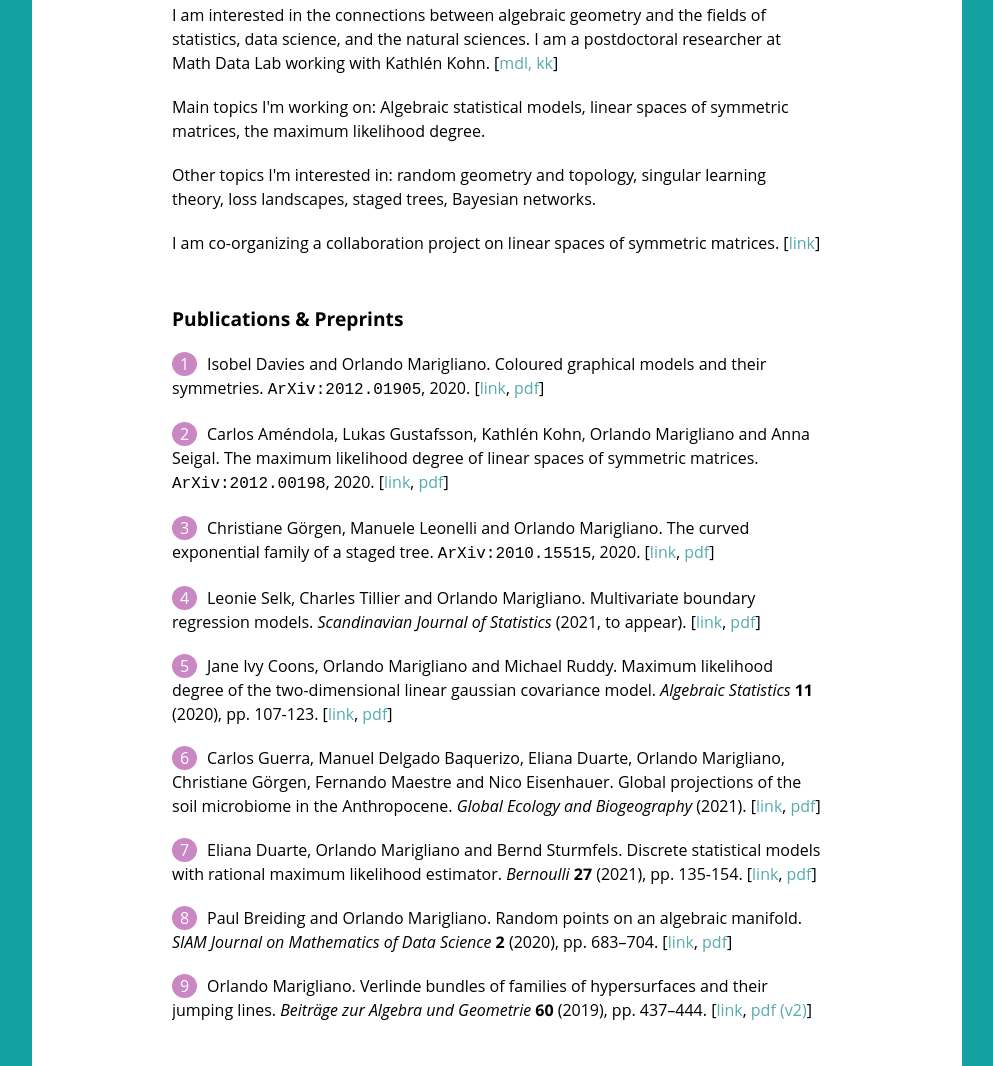
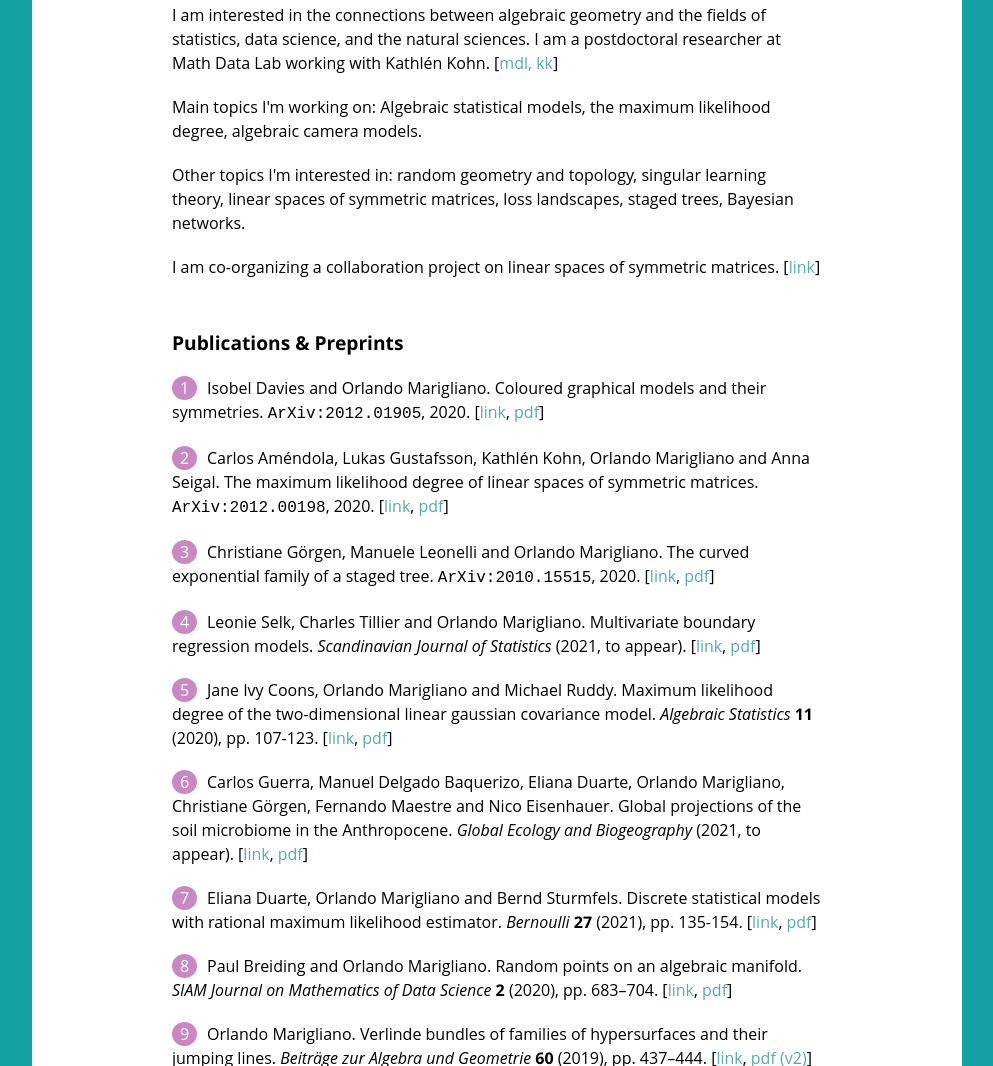
Before and after one commit to Orl628/Orl628.github.io, a plain HTML site: page index.html in a window 1280 px wide. Shown: the part 396-1462 px from the top of the page, without its empty margins (143-1136 px from the left). Drawn offline with Linux system fonts and the light colour scheme; a web font is replaced by a local one.

Commit message:
changed working on

```diff
--- a/index.html
+++ b/index.html
@@ -162,10 +162,10 @@ https://www.kth.se/math/datalab/>mdl,</a>
 https://kathlenkohn.github.io/> kk</a>]
 </p>
 <p>
-Main topics I'm working on: Algebraic statistical models, linear spaces of symmetric matrices, the maximum likelihood degree.
+Main topics I'm working on: Algebraic statistical models, the maximum likelihood degree, algebraic camera models.
 </p>
 <p>
-Other topics I'm interested in: random geometry and topology, singular learning theory, loss landscapes, staged trees, Bayesian networks.
+Other topics I'm interested in: random geometry and topology, singular learning theory, linear spaces of symmetric matrices, loss landscapes, staged trees, Bayesian networks.
 </p>
 <p>
 I am co-organizing a collaboration project on linear spaces of symmetric matrices.
@@ -204,7 +204,7 @@ Multivariate boundary regression models.
 <i>
 Scandinavian Journal of Statistics</i>
 (2021, to appear).
-[<a href = https://arxiv.org/abs/2004.09881>link</a>,
+[<a href = https://doi.org/10.1111/sjos.12519>link</a>,
 <a href = multivariate-boundary.pdf>pdf</a>]
 </li><li>
 Jane Ivy Coons, Orlando Marigliano and Michael Ruddy.
@@ -228,7 +228,7 @@ Fernando Maestre and
 Nico Eisenhauer.
 Global projections of the soil microbiome in the Anthropocene.
 <i>Global Ecology and Biogeography</i>
-(2021).
+(2021, to appear).
 [<a href=https://doi.org/10.1111/geb.13273>link</a>,
 <a href=global-projections.pdf>pdf</a>]
 </li><li>
```
